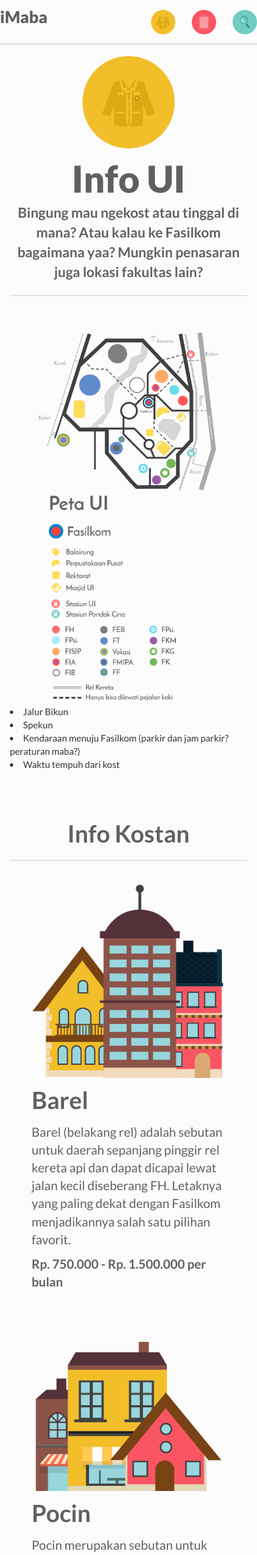
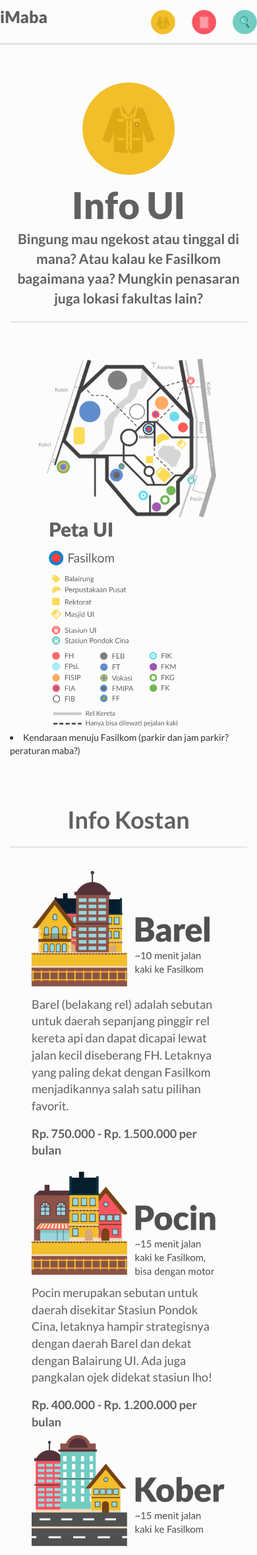
Before and after one commit to grgp/imaba-2016, a PHP site: page /info.html in a window 390 px wide. Shown: the top 2357 px of the page at 66% size. Run offline with PHP 8.4, Linux system fonts and the light colour scheme; some libraries are stand-ins or nearby versions.

Commit message:
fixed responsiveness in splash, padding, maybe linking

```diff
--- a/css/imaba.css
+++ b/css/imaba.css
@@ -23,10 +23,11 @@
 hr {
   border: #e4e4e4 1px solid; }
 
-#foot {
+.foot {
   border-top: 3px solid #e4e4e4;
-  width: 100%; }
-  #foot h5 {
+  width: 100%;
+  margin-top: 30px; }
+  .foot h5 {
     font-size: 14px;
     font-weight: 600;
     color: #606060;
@@ -34,6 +35,10 @@
     padding-top: 25px;
     padding-bottom: 30px;
     margin: 0; }
+
+.foot-main {
+  margin-top: 0;
+  border-top: none; }
 
 .splash {
   background-color: #153956;
@@ -74,6 +79,9 @@
   .splash {
     min-height: 700px; } }
 @media only screen and (min-device-width: 768px) and (max-device-width: 990px) {
+  .splash {
+    min-height: 1024px; }
+
   .col-sm-6 {
     width: 70%; } }
 @media only screen and (max-device-width: 540px) {
@@ -82,6 +90,12 @@
 
   .splash {
     min-height: 525px; } }
+@media only screen and (max-device-width: 450px) {
+  .splash-content {
+    padding-top: 200px; }
+
+  .splash {
+    min-height: 720px; } }
 .navbar {
   transition: all 0.3s; }
   .navbar a {
@@ -161,12 +175,12 @@
   font-size: 21px;
   font-weight: 600;
   color: #606060; }
-.content .hblock img {
-  width: 140px;
-  padding: 0;
-  margin: 0; }
-.content .hblock h3 {
+.content .hblock {
   margin-top: 40px; }
+  .content .hblock img {
+    width: 140px;
+    padding: 0;
+    margin: 0; }
 .content .row-cont {
   margin-top: 30px; }
   .content .row-cont h3 {
@@ -213,9 +227,12 @@
 .infokosan img {
   margin: auto; }
 .infokosan p {
-  font-size: 19px;
+  padding-top: 12px;
+  font-size: 18px;
   font-weight: 400; }
 .infokosan .infokosan-price {
+  padding-top: 6px;
+  margin-bottom: 0;
   font-weight: 600; }
 
 #academic {
--- a/info.html
+++ b/info.html
@@ -32,9 +32,9 @@
           <a class="navbar-brand" href="..">iMaba</a>
         </div>
         <ul class="nav navbar-nav navbar-right">
-        	<li id="ico-info-ui"><img src="img/headicons-05.png" alt=""></li>
-        	<li id="ico-academic"><img src="img/headicons-06.png" alt=""></li>
-        	<li id="ico-lain-lain"><img src="img/headicons-07.png" alt=""></li>
+        	<li id="ico-info-ui"><img src="img/icons/nhead-05.png" alt=""></li>
+        	<li id="ico-academic"><img src="img/icons/nhead-06.png" alt=""></li>
+        	<li id="ico-lain-lain"><img src="img/icons/nhead-07.png" alt=""></li>
         </ul>
       </div>
     </nav>
@@ -54,18 +54,15 @@
 					<!-- map -->
 					<div class="row row-90">
 						<div class="col-md-7">
-							<img id="map-ui" src="img/map-ui-ln.png" alt="">
+							<img id="map-ui" src="img/map/left.png" alt="">
 						</div>
 						<div class="col-md-5">
-							<img id="map-ui-legend" src="img/map-ui-ln-leg.png" alt="">
+							<img id="map-ui-legend" src="img/map/right.png" alt="">
 						</div>
 					</div>
 					<!-- end map -->
 
-					<li>Jalur Bikun</li>
-					<li>Spekun</li>
 					<li>Kendaraan menuju Fasilkom (parkir dan jam parkir? peraturan maba?)</li>
-					<li>Waktu tempuh dari kost</li>
 
 					<!-- kosan -->
 					<div class="row" id="infokosan-h">
@@ -76,40 +73,34 @@
 					</div>
 					<div class="row row-90 infokosan">
 						<div class="col-sm-4">
-							<img src="img/kosan/kos_Barel.png" alt="">
-							<h4>Barel</h4>
+							<img src="img/kosan/barel.png" alt="">
 							<p>Barel (belakang rel) adalah sebutan untuk daerah sepanjang pinggir rel kereta api dan dapat dicapai lewat jalan kecil diseberang FH. Letaknya yang paling dekat dengan Fasilkom menjadikannya salah satu pilihan favorit.</p>
 							<p class="infokosan-price">Rp. 750.000 - Rp. 1.500.000 per bulan</p>
 						</div>
 						<div class="col-sm-4">
-							<img src="img/kosan/kos_Pocin.png" alt="">
-							<h4>Pocin</h4>
+							<img src="img/kosan/pocin.png" alt="">
 							<p>Pocin merupakan sebutan untuk daerah disekitar Stasiun Pondok Cina, letaknya hampir strategisnya dengan daerah Barel dan dekat dengan Balairung UI. Ada juga pangkalan ojek didekat stasiun lho!</p>
 							<p class="infokosan-price">Rp. 400.000 - Rp. 1.200.000 per bulan</p>
 						</div>
 						<div class="col-sm-4">
-							<img src="img/kosan/kos_Kober.png" alt="">
-							<h4>Kober</h4>
+							<img src="img/kosan/kober.png" alt="">
 							<p>Kober terletak seberang Barel, berada seberang sepanjang jalan raya Margonda yang ramai. Ada juga apartemen lho yaitu Margonda Residence dan Taman Melati Margonda, tapi tentu lebih mahal.</p>
 							<p class="infokosan-price">Rp. 400.000 - Rp. 1.200.000 (apartemen sekitar 1.800.000)</p>
 						</div>
 					</div>
 					<div class="row row-90 infokosan">
 						<div class="col-sm-4">
-							<img src="img/kosan/kos_Kutek.png" alt="">
-							<h4>Kutek</h4>
+							<img src="img/kosan/kutek.png" alt="">
 							<p>Kutek (singkatan dari Kukusan Teknik) dinamakan demikian karena dekat sekali dengan Fakultas Teknik. Kutek punya jalan tembus langsung ke Fasilkom UI melalui jembatan Teksas, sehingga menjadi favorit mahasiswa Fasilkom juga.</p>
 							<p class="infokosan-price">Rp. 400.000 - Rp. 1.500.000</p>
 						</div>
 						<div class="col-sm-4">
-							<img src="img/kosan/kos_Kukel.png" alt="">
-							<h4>Kukel</h4>
+							<img src="img/kosan/kukel.png" alt="">
 							<p>Kukel (singkatan dari Kukusan Kelurahan) berada di selatan Kutek. Harganya cenderung lebih murah meskipun fasilitasnya sedikit lebih baik daripada Kutek. Namun jalan ke Fasilkom cukup jauh dan pada malam hari sepi, biasanya perlu memakai Bikun (Bis Kuning), ojek atau motor pribadi.</p>
 							<p class="infokosan-price">Rp. 400.000 - Rp. 1.200.000</p>
 						</div>
 						<div class="col-sm-4">
-							<img src="img/kosan/kos_Asrama.png" alt="">
-							<h4>Asrama</h4>
+							<img src="img/kosan/asrama.png" alt="">
 							<p>Asrama UI. Tenang saja karena meskipun jauh selalu ada Bikun yang siap mengantar!</p>
 							<p class="infokosan-price">Rp. 200.000 - Rp. 300.000 (kapasitas 1 - 3 orang per kamar)</p>
 						</div>
@@ -120,7 +111,7 @@
 
     </div>
 
-		<section id="foot">
+		<section class="foot">
 			<h5>Created by Media BEM Fasilkom UI 2016</h5>
 		</section>
 
```
Also changed, not shown: akademis.html (+4 -4 lines), index.html (+4 -4 lines), kemahasiswaan.html (+4 -4 lines), sass/imaba/content.scss (+6 -2 lines), sass/imaba/main.scss (+7 -1 lines), sass/imaba/splash.scss (+15 -0 lines), 1 other file.
